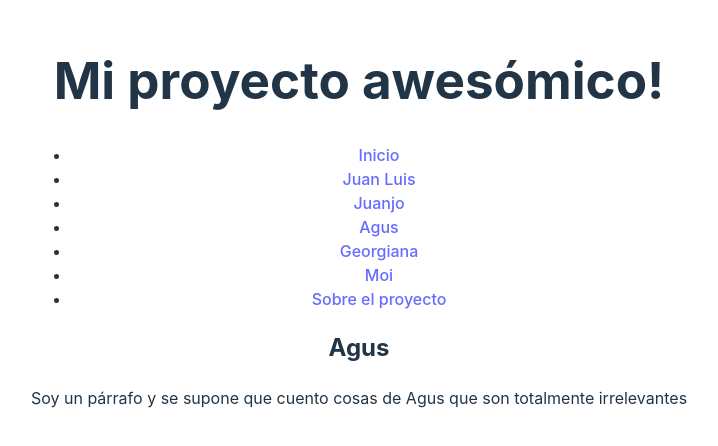
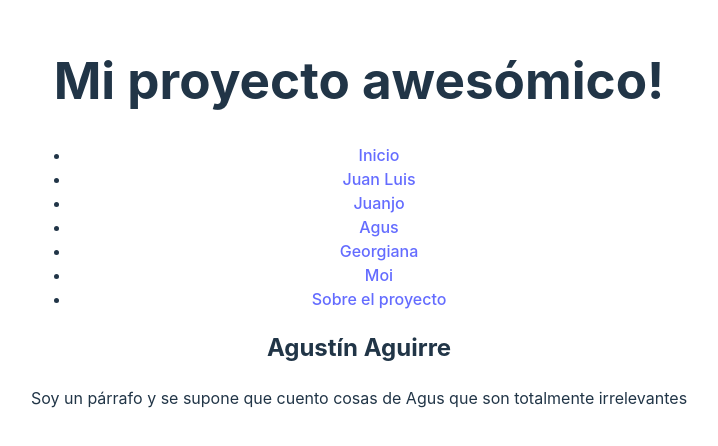
Before and after one commit to kastwey/arelance-git-test, a React (Vite) app: page /people/agus in a window 1280 px wide. Shown: the part 178-624 px from the top of the page, without its empty margins (281-999 px from the left). Built offline with nearby package versions, Linux system fonts and the light colour scheme.

Commit message:
Cambio el encabezado con mi n ombre

```diff
--- a/src/pages/AgusPage.tsx
+++ b/src/pages/AgusPage.tsx
@@ -3,7 +3,7 @@ import { Layout } from "../components/layout";
 export function AgusPage() {
   return (
     <Layout>
-      <h2>Agus</h2>
+      <h2>Agustín Aguirre </h2>
       <p>Soy un párrafo y se supone que cuento cosas de Agus que son totalmente irrelevantes</p>
     </Layout>
   );
```
